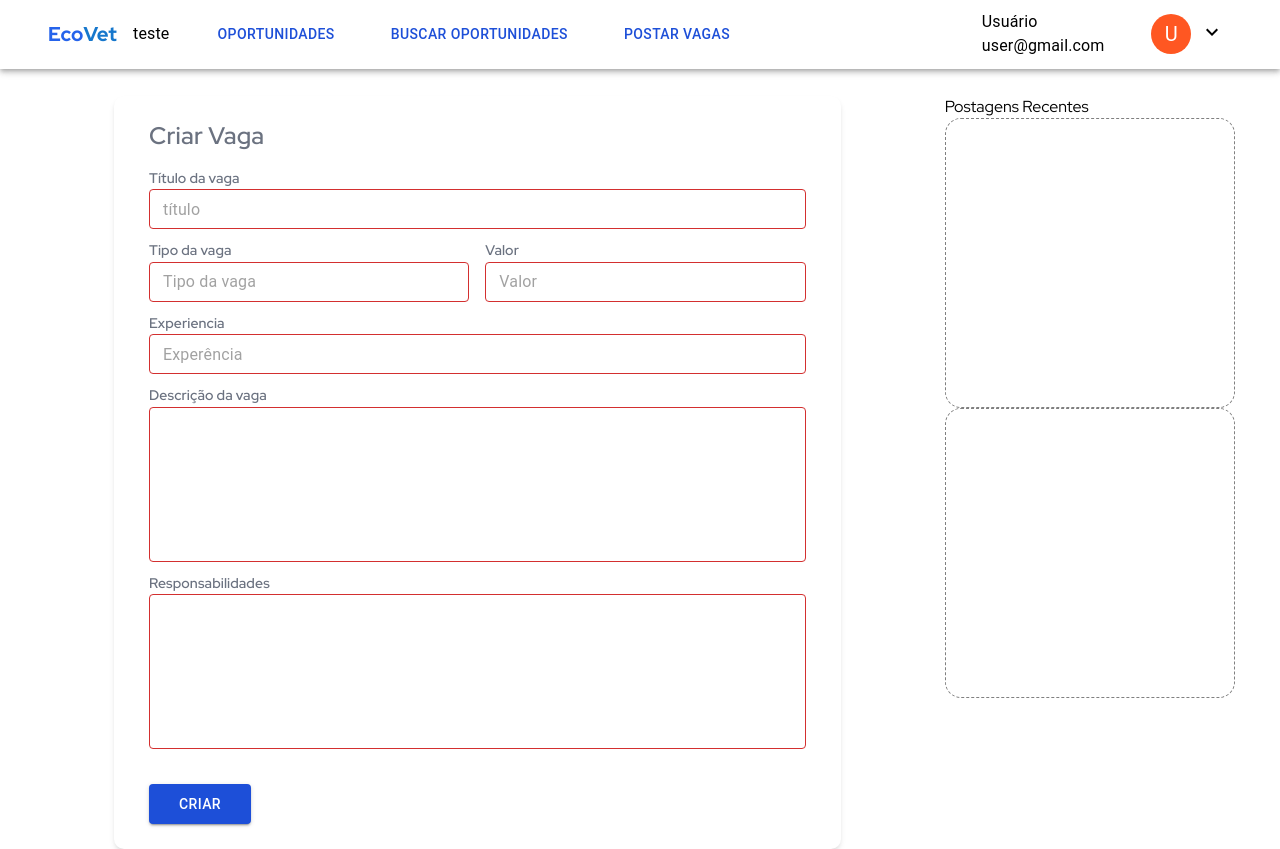
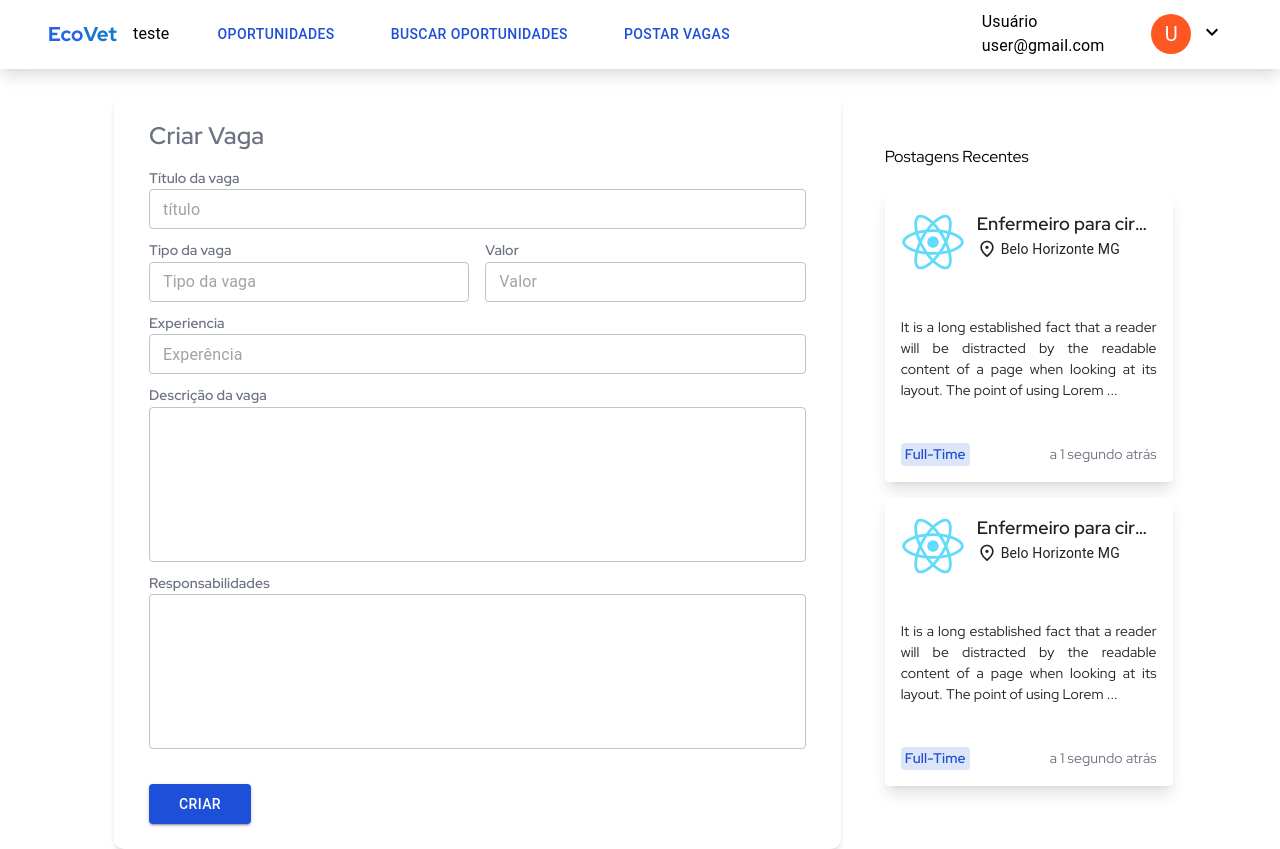
Before and after one commit to ICEI-PUC-Minas-PMV-ADS/pmv-ads-2024-1-e5-proj-empext-t6-pmv-ads-2024-1-e5-ecovet, a React (Create React App) app in the folder codigo-fonte/front-app/: page /upload-job in a window 1280 px wide. Built offline with nearby package versions, Linux system fonts and the light colour scheme.

Commit message:
card_layout

```diff
--- /dev/null
+++ b/codigo-fonte/front-app/src/component/JobCard.tsx
@@ -0,0 +1,117 @@
+import { Box, CardMedia, Paper, Typography, styled } from "@mui/material";
+import FmdGoodOutlinedIcon from "@mui/icons-material/FmdGoodOutlined";
+
+const CardTitle = styled(Typography)({
+  fontSize: "18px",
+  fontWeight: "600",
+  overflow: "hidden",
+  textOverflow: "ellipsis",
+  whiteSpace: "nowrap",
+  fontFamily: "red-hat-display",
+});
+
+type JobCardPropss = {
+  job: {
+    id: string;
+    title: string;
+    location: string;
+    description: string;
+    data: string;
+  };
+};
+
+function JobCard({ job }: JobCardPropss) {
+  const { description, data, location, title } = job;
+  return (
+    <Box>
+      <Box
+        sx={{
+          display: "flex",
+          flexWrap: "wrap",
+          "& > :not(style)": {
+            width: { xs: "100%", md: "16rem", xl: "16rem" },
+            height: { xs: "16rem", md: "16rem" },
+            padding: "16px",
+            borderRadius: "px",
+          },
+        }}
+        bgcolor={"white"}
+        display={"flex"}
+        flexDirection={"column"}
+        justifyContent={"space-between"}
+      >
+        <Paper
+          elevation={1}
+          sx={{
+            display: "flex",
+            flexDirection: "column",
+            justifyContent: "space-between",
+          }}
+        >
+          <Box display={"flex"} gap={"12px"}>
+            <CardMedia
+              component={"img"}
+              image={"/logo512.png"}
+              alt="tste"
+              sx={{ width: "64px", height: "64px" }}
+            />
+
+            <Box sx={{ overflow: "hidden" }}>
+              <CardTitle variant="h6">{title}</CardTitle>
+              <Box display={"flex"} alignItems={"center"} gap={"4px"}>
+                <FmdGoodOutlinedIcon fontSize="small" />
+                <Typography variant="body1" sx={{ fontSize: "0.875rem" }}>
+                  {location}
+                </Typography>
+              </Box>
+            </Box>
+          </Box>
+
+          <Box>
+            <Typography
+              variant="body1"
+              sx={{
+                textAlign: "justify",
+                fontSize: "14px",
+                fontFamily: "red-hat-display",
+              }}
+            >
+              {description.slice(0, 150) + "..."}
+            </Typography>
+          </Box>
+
+          <Box
+            display={"flex"}
+            alignItems={"center"}
+            justifyContent={"space-between"}
+          >
+            <Typography
+              variant="h6"
+              fontSize={"14px"}
+              bgcolor={"#1d4fd826"}
+              color={"#1d4fd8"}
+              paddingX={"4px"}
+              sx={{
+                borderRadius: "4px",
+                fontWeight: "600",
+                fontFamily: "red-hat-display",
+              }}
+            >
+              Full-Time
+            </Typography>
+            <Typography
+              variant="body1"
+              fontSize={"14px"}
+              color={"#6b7280"}
+              fontFamily={"red-hat-display"}
+            >
+              {data}
+            </Typography>
+          </Box>
+        </Paper>
+      </Box>
+    </Box>
+  );
+}
+
+export default JobCard;
--- a/codigo-fonte/front-app/src/pages/UploadJob.tsx
+++ b/codigo-fonte/front-app/src/pages/UploadJob.tsx
@@ -7,6 +7,25 @@ import Typography from "@mui/material/Typography";
 import TextField, { TextFieldProps } from "@mui/material/TextField";
 import { useTheme } from "@mui/material/styles";
 import { Box, styled } from "@mui/material";
+import JobCard from "../component/JobCard";
+
+const fakeData = [
+  {
+    id: "1",
+    title: "Enfermeiro para cirurgia",
+    location: "Belo Horizonte MG",
+    description:
+      "It is a long established fact that a reader will be distracted by the readable content of a page when looking at its layout. The point of using Lorem Ipsum is that it has a more-or-less normal distribution of letters, as opposed to using 'Content here, content here', making it look like readable English. Many desktop publishing packages and web page editors now use Lorem Ipsum as their default model text, and a search for 'lorem ipsum' will uncover many web sites still in their infancy. Various versions have evolved over the years, sometimes by accident, sometimes on purpose (injected humour and the like)",
+    data: "a 1 segundo atrás",
+  },
+  {
+    id: "2",
+    title: "Enfermeiro para cirurgia",
+  location: "Belo Horizonte MG",
+  description:
+    "It is a long established fact that a reader will be distracted by the readable content of a page when looking at its layout. The point of using Lorem Ipsum is that it has a more-or-less normal distribution of letters, as opposed to using 'Content here, content here', making it look like readable English. Many desktop publishing packages and web page editors now use Lorem Ipsum as their default model text, and a search for 'lorem ipsum' will uncover many web sites still in their infancy. Various versions have evolved over the years, sometimes by accident, sometimes on purpose (injected humour and the like)",
+  data: "a 1 segundo atrás",}
+]
 
 const TypographyForCardBox = styled(Typography)({
   fontFamily: "red-hat-display",
@@ -38,7 +57,7 @@ const TextFieldLabel: React.FC<TextinputTestProps> & {
 } = ({ children, title, margin }) => {
   return (
     <>
-      <TyphographyLabel variant="h6"  mt={margin ? "10px" : 2}>
+      <TyphographyLabel variant="h6" mt={margin ? "10px" : 2}>
         {title}
       </TyphographyLabel>
       {children}
@@ -92,7 +111,6 @@ const UploadJob = () => {
                   name="title"
                   size="small"
                   fullWidth
-                  error
                   required
                 />
               </TextFieldLabel>
@@ -105,7 +123,6 @@ const UploadJob = () => {
                       name="type"
                       size="small"
                       fullWidth
-                      error
                       required
                     />
                   </TextFieldLabel>
@@ -118,7 +135,6 @@ const UploadJob = () => {
                       name="value"
                       size="small"
                       fullWidth
-                      error
                       required
                     />
                   </TextFieldLabel>
@@ -131,7 +147,6 @@ const UploadJob = () => {
                   name="experience"
                   size="small"
                   fullWidth
-                  error
                   required
                 />
               </TextFieldLabel>
@@ -139,12 +154,10 @@ const UploadJob = () => {
               <TextFieldLabel title="Descrição da vaga" margin>
                 <TextFieldLabel.Field
                   rows={6}
-                  maxRows={6}
                   name="description"
                   size="small"
                   fullWidth
                   multiline
-                  error
                   required
                 />
               </TextFieldLabel>
@@ -152,12 +165,10 @@ const UploadJob = () => {
               <TextFieldLabel title="Responsabilidades" margin>
                 <TextFieldLabel.Field
                   rows={6}
-                  maxRows={6}
                   name="responsabilits"
                   size="small"
                   fullWidth
                   multiline
-                  error
                   required
                 />
               </TextFieldLabel>
@@ -176,23 +187,29 @@ const UploadJob = () => {
           </FormBox>
         </Grid>
 
-        <Grid item xs={12} md={4} xl={6}>
-          <TypographyForCardBox ml={10} variant="h5" color={"#000"}>
-            Postagens Recentes
-          </TypographyForCardBox>
+        <Grid
+          item
+          xs={12}
+          md={4}
+          xl={6}
+          sx={{
+            marginTop: { md: "30px" },
+          }}
+        >
+          <Box padding={"20px"} gap={2} display={"flex"} flexDirection={"column"}>
+            <TypographyForCardBox mb={"10px"} variant="h5" color={"#000"}>
+              Postagens Recentes
+            </TypographyForCardBox>
 
-          <Box
-            width={"288px"}
-            height={"288px"}
-            sx={{ border: "1px dashed gray", borderRadius: 4 }}
-            ml={10}
-          ></Box>
-          <Box
-            width={"288px"}
-            height={"288px"}
-            sx={{ border: "1px dashed gray", borderRadius: 4 }}
-            ml={10}
-          ></Box>
+
+            {/* {Array.from({ length: 2 }).map((_, index) => (
+              <JobCard />
+            ))} */}
+
+            {fakeData.map((item) => (
+              <JobCard job={item} key={item.id}/>
+            ))}
+          </Box>
         </Grid>
       </Grid>
     </PageContainerComponent>
--- a/codigo-fonte/front-app/src/theme.tsx
+++ b/codigo-fonte/front-app/src/theme.tsx
@@ -11,6 +11,15 @@ const theme = createTheme({
         main: '#DFFF02'
       }
     },
+    components: {
+      MuiPaper: {
+        styleOverrides: {
+          root: {
+            boxShadow:  "0 10px 15px -1px rgba(0, 0, 0, 0.1), 0 4px 6px -4px rgba(0, 0, 0, 0.1)",
+          }
+        }
+      }
+    }
   });
 
 
```
